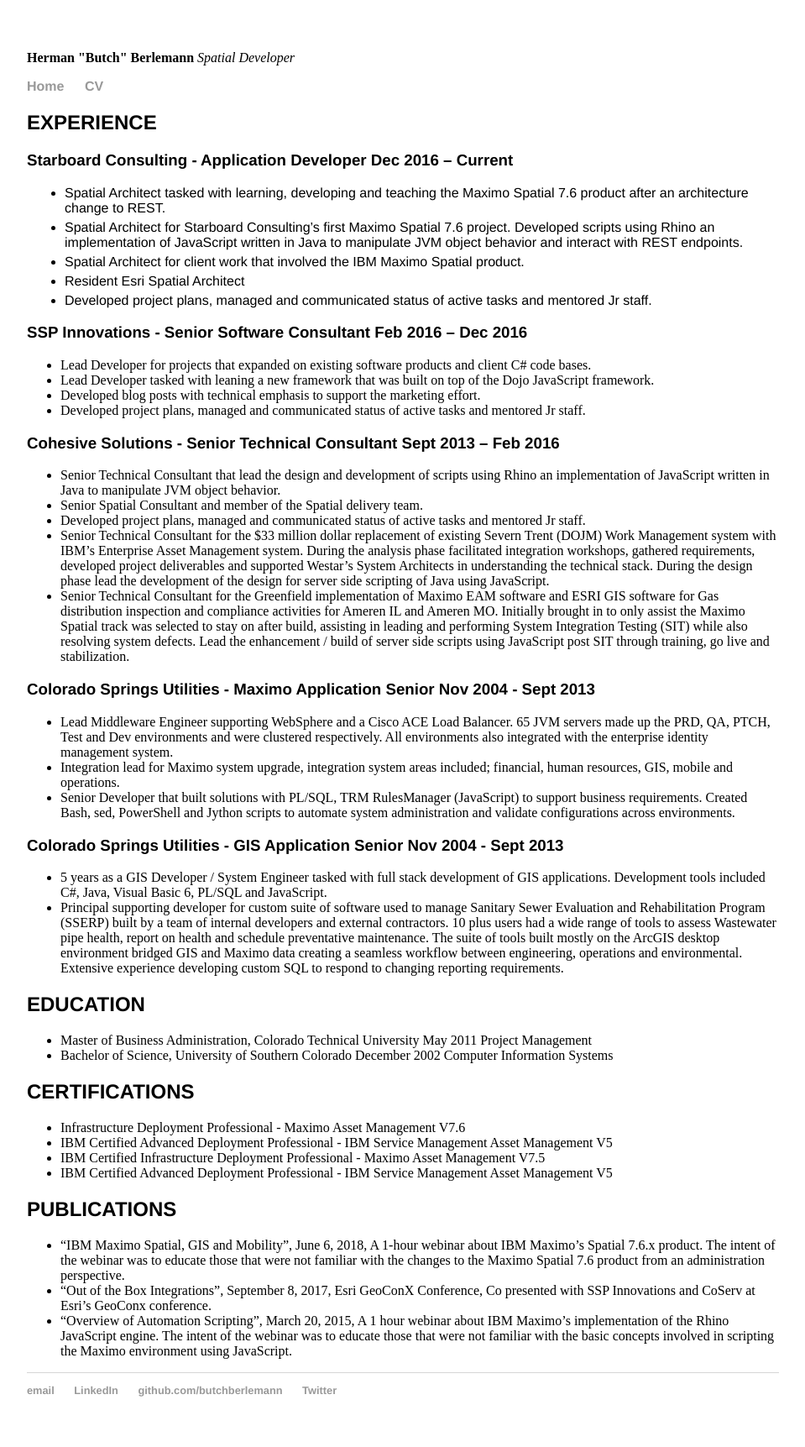
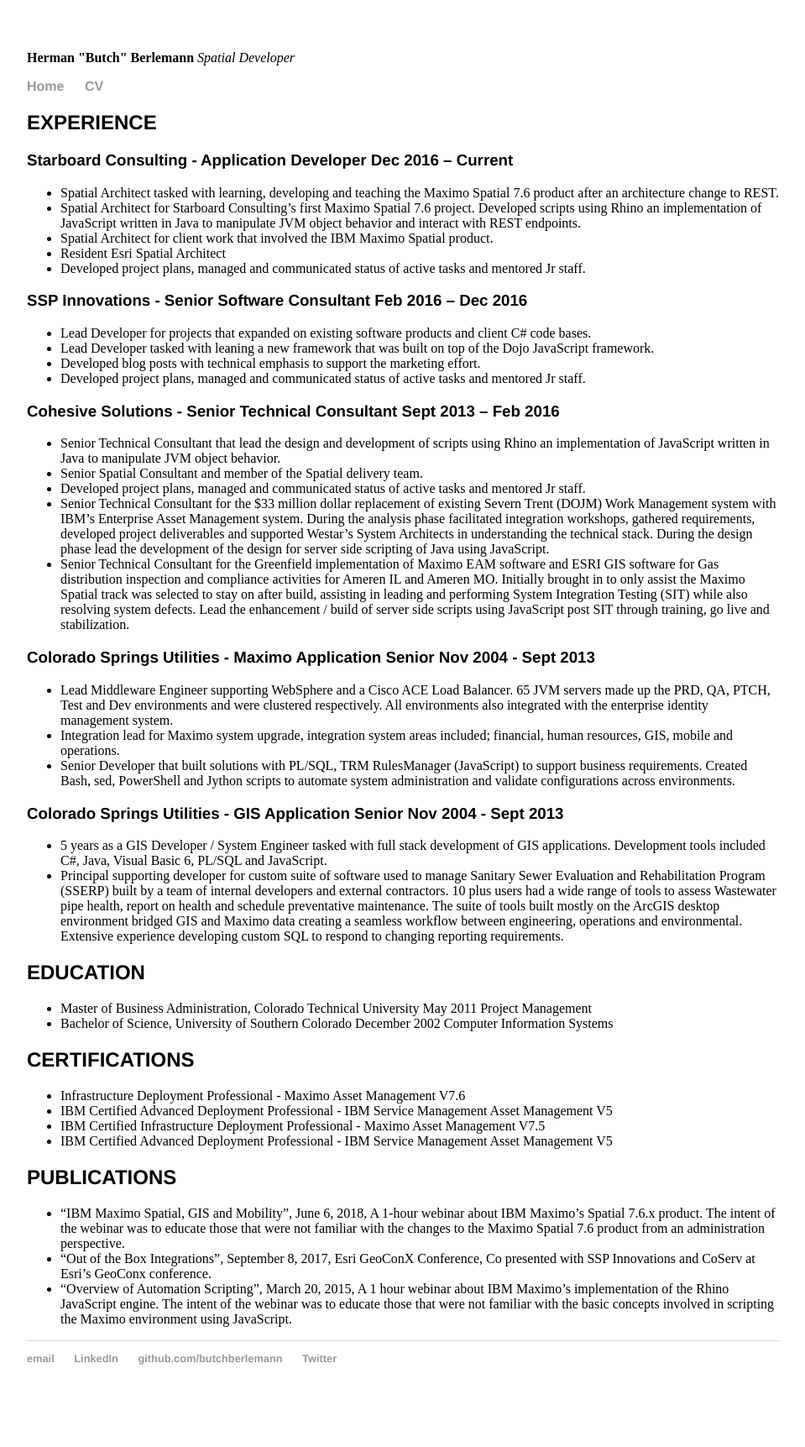
Before and after one commit to butchberlemann/butchberlemann.github.io, a Jekyll site: the page built from cv/cv.html, in a window 1280 px wide. Shown: the whole page at 84% size, without its empty margins (160-1119 px from the left). Built offline with Jekyll 4.4.1, drawn with Linux system fonts in a browser that asks for light colours; after the commit the page ends 1685 px from its top, so only the background shows below that.

Commit message:
Update cv.html

```diff
--- a/cv/cv.html
+++ b/cv/cv.html
@@ -7,12 +7,12 @@
 <h2>EXPERIENCE</h2>
 
 <h3>Starboard Consulting - Application Developer                                                                         Dec 2016 – Current </h3>
-<ul>
- <li class="detail"> Spatial Architect tasked with learning, developing and teaching the Maximo Spatial 7.6 product after an architecture change to REST. </li>
- <li class="detail"> Spatial Architect for Starboard Consulting’s first Maximo Spatial 7.6 project. Developed scripts using Rhino an implementation of JavaScript written in Java to manipulate JVM object behavior and interact with REST endpoints.  </li>
- <li class="detail"> Spatial Architect for client work that involved the IBM Maximo Spatial product. </li>
- <li class="detail"> Resident Esri Spatial Architect </li>
- <li class="detail"> Developed project plans, managed and communicated status of active tasks and mentored Jr staff. </li>
+<ul class="detail" >
+ <li> Spatial Architect tasked with learning, developing and teaching the Maximo Spatial 7.6 product after an architecture change to REST. </li>
+ <li> Spatial Architect for Starboard Consulting’s first Maximo Spatial 7.6 project. Developed scripts using Rhino an implementation of JavaScript written in Java to manipulate JVM object behavior and interact with REST endpoints.  </li>
+ <li> Spatial Architect for client work that involved the IBM Maximo Spatial product. </li>
+ <li> Resident Esri Spatial Architect </li>
+ <li> Developed project plans, managed and communicated status of active tasks and mentored Jr staff. </li>
 </ul>
 
 <h3>SSP Innovations - Senior Software Consultant					Feb 2016 – Dec 2016 </h3>
```
